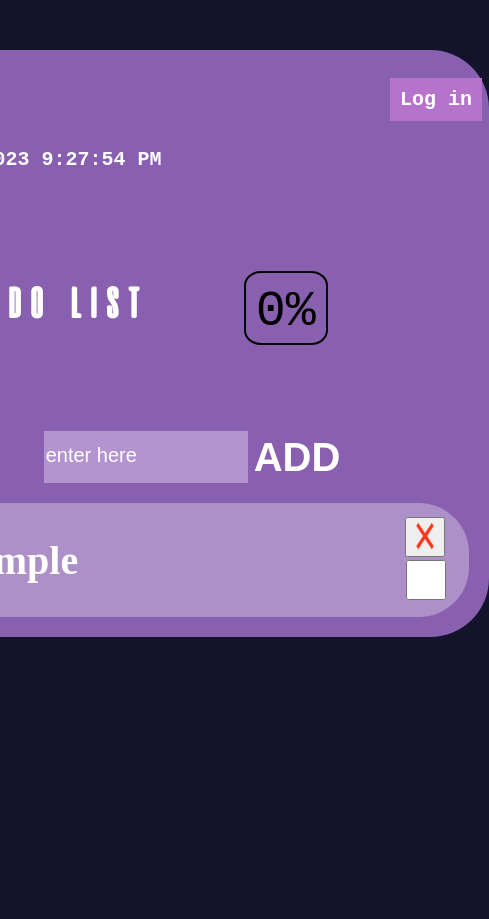
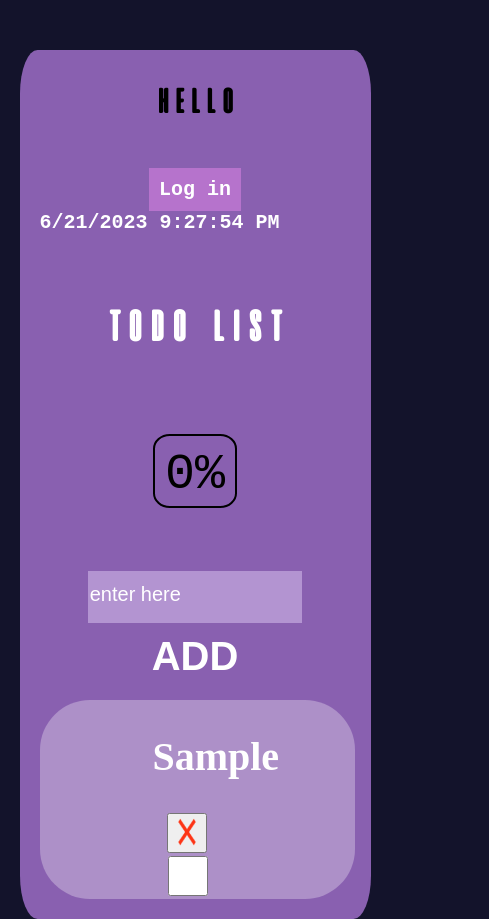
Before and after one commit to SarahSunsey/todoLIST, a plain HTML site: page todolist.html in a window 390 px wide. Both pictures are taken after typing "Sample" into the empty fields and a click on the button "ADD". Shown: the whole page, 489 px wide, since content can reach past the window. Before the commit the page ends 844 px from the top, so only its background shows below. Drawn offline with Linux system fonts and the light colour scheme.

Commit message:
kinda good for version phone

```diff
--- a/styles.css
+++ b/styles.css
@@ -210,3 +210,73 @@ padding: 10px;
     font-family: 'Aliens and Cows';
     src: url('font/aliens\ and\ cows_trial.ttf') format('truetype');
   }
+
+
+
+  @media (max-width: 600px) {
+    /* Styles for phone-sized screens */
+
+    .cont {
+      width: 90%;
+      border-radius: 5%;
+    }
+
+    .head {
+      flex-direction: column;
+      gap: 20px;
+      align-items: center;
+    }
+
+    .TODAY {
+      flex-direction: column;
+      justify-content: center;
+      align-items: center;
+      margin: 20px 0;
+    }
+
+    .info {
+      flex-direction: column;
+      gap: 20px;
+    }
+
+    .addfull {
+      width: 90%;
+      margin-top: 10px;
+    }
+
+    .create {
+      flex-direction: column;
+      gap: 10px;
+    }
+
+    .create input {
+      width: 60%;
+    }
+
+    .add {
+        display: flex;
+      flex-direction: column;
+      justify-content: center;
+      align-items: center;
+      gap: 0px;
+      width: 90%;
+    }
+    .add h2{
+        text-align: center;
+        margin-left: -40px;
+
+    }
+    .buttons {
+      flex-direction: column;
+      gap: 10px;
+    }
+
+    .buttons input[type="checkbox"] {
+      width: 30px;
+      height: 25px;
+    }
+
+    .buttons button {
+      font-size: 30px;
+    }
+  }
```
